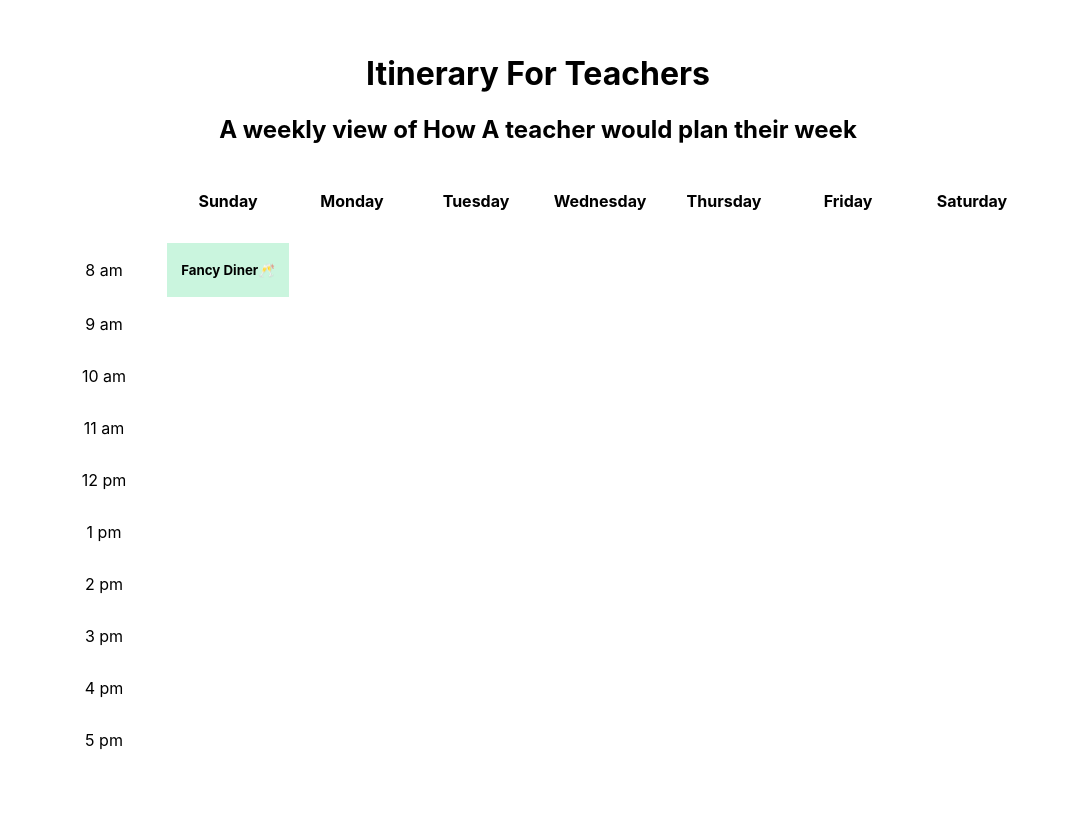
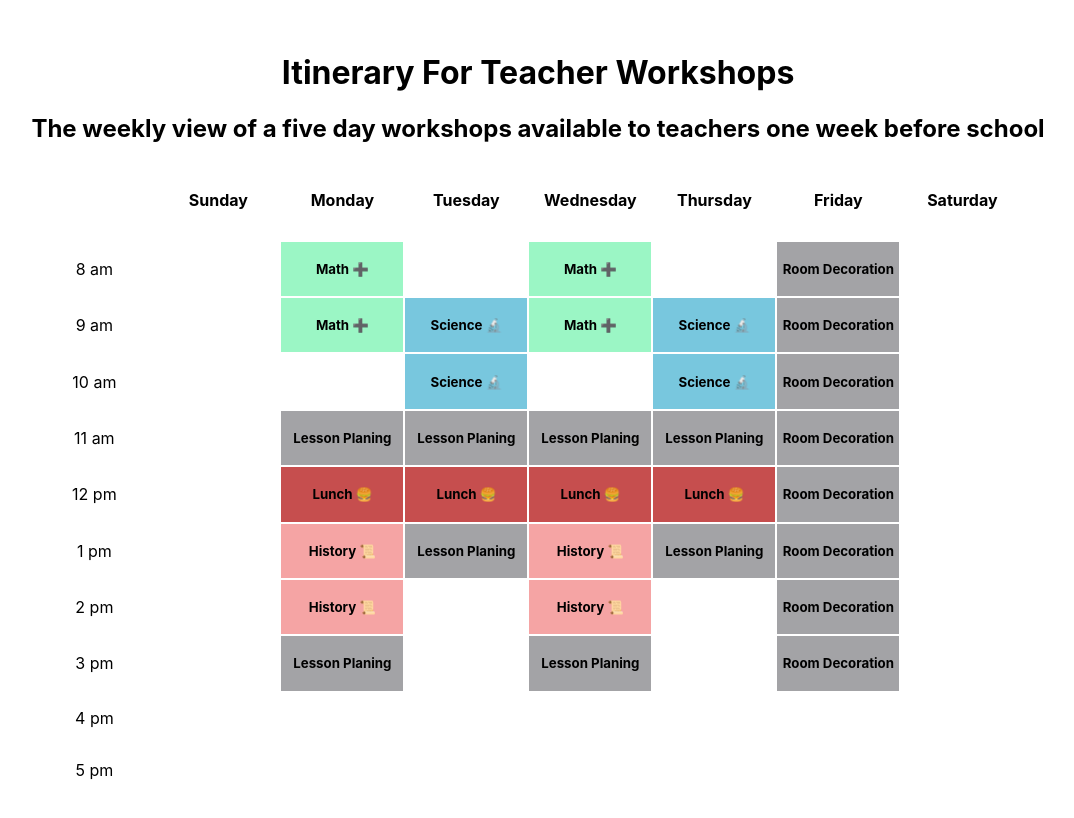
Before and after one commit to Mimi3col/LAB-1-timetabled, a React (Vite) app: page / in a window 1280 px wide. Shown: the top 818 px of the page, without its empty margins (102-1176 px from the left). Built offline with nearby package versions, Linux system fonts and the light colour scheme.

Commit message:
step 6 done

```diff
--- a/src/App.jsx
+++ b/src/App.jsx
@@ -5,8 +5,8 @@ const App = () => {
 
     return (
         <div className="App">
-        <h1>Itinerary For Teachers</h1>
-        <h2>A weekly view of How A teacher would plan their week</h2>
+        <h1>Itinerary For Teacher Workshops</h1>
+        <h2>The weekly view of a five day workshops available to teachers one week before school</h2>
         <Calendar/>
         </div>
     )
--- a/src/components/Calendar.jsx
+++ b/src/components/Calendar.jsx
@@ -21,82 +21,82 @@ const Calendar = () => {
             <tbody>
             <tr>
                 <td className="time">8 am</td>
-                <Event event='Fancy Diner🥂' color='green' />
                 <td></td>
+                <Event event='Math ➕' color='green' />
                 <td></td>
+                <Event event='Math ➕' color='green' />
                 <td></td>
-                <td></td>
-                <td></td>
+                <Event event={'Room Decoration'} color={'gray'}/>
                 <td></td>
             </tr>
             <tr>
                 <td className="time">9 am</td>
                 <td></td>
-                <td></td>
-                <td></td>
-                <td></td>
-                <td></td>
-                <td></td>
+                <Event event='Math ➕' color='green' />
+                <Event event='Science 🔬' color='blue'/>
+                <Event event='Math ➕' color='green' />
+                <Event event='Science 🔬' color='blue'/>
+                <Event event={'Room Decoration'} color={'gray'}/>
                 <td></td>
             </tr>
             <tr>
                 <td className="time">10 am</td>
                 <td></td>
                 <td></td>
+                <Event event='Science 🔬' color='blue'/>
                 <td></td>
-                <td></td>
-                <td></td>
-                <td></td>
+                <Event event='Science 🔬' color='blue'/>
+                <Event event={'Room Decoration'} color={'gray'}/>
                 <td></td>
             </tr>
             <tr>
                 <td className="time">11 am</td>
                 <td></td>
-                <td></td>
-                <td></td>
-                <td></td>
-                <td></td>
-                <td></td>
+                <Event event={'Lesson Planing'} color={'gray'}/>
+                <Event event={'Lesson Planing'} color={'gray'}/>
+                <Event event={'Lesson Planing'} color={'gray'}/>
+                <Event event={'Lesson Planing'} color={'gray'}/>
+                <Event event={'Room Decoration'} color={'gray'}/>
                 <td></td>
             </tr>
             <tr>
                 <td className="time">12 pm</td>
                 <td></td>
-                <td></td>
-                <td></td>
-                <td></td>
-                <td></td>
-                <td></td>
+                <Event event={'Lunch 🍔'} color={'red'}/>
+                <Event event={'Lunch 🍔'} color={'red'}/>
+                <Event event={'Lunch 🍔'} color={'red'}/>
+                <Event event={'Lunch 🍔'} color={'red'}/>
+                <Event event={'Room Decoration'} color={'gray'}/>
                 <td></td>
             </tr>
             <tr>
                 <td className="time">1 pm</td>
                 <td></td>
-                <td></td>
-                <td></td>
-                <td></td>
-                <td></td>
-                <td></td>
+                <Event event={'History 📜'} color={'pink'}/>
+                <Event event={'Lesson Planing'} color={'gray'}/>
+                <Event event={'History 📜'} color={'pink'}/>
+                <Event event={'Lesson Planing'} color={'gray'}/>
+                <Event event={'Room Decoration'} color={'gray'}/>
                 <td></td>
             </tr>
             <tr>
                 <td className="time">2 pm</td>
                 <td></td>
+                <Event event={'History 📜'} color={'pink'}/>
                 <td></td>
+                <Event event={'History 📜'} color={'pink'}/>
                 <td></td>
-                <td></td>
-                <td></td>
-                <td></td>
+                <Event event={'Room Decoration'} color={'gray'}/>
                 <td></td>
             </tr>
             <tr>
                 <td className="time">3 pm</td>
                 <td></td>
+                <Event event={'Lesson Planing'} color={'gray'}/>
                 <td></td>
+                <Event event={'Lesson Planing'} color={'gray'}/>
                 <td></td>
-                <td></td>
-                <td></td>
-                <td></td>
+                <Event event={'Room Decoration'} color={'gray'}/>
                 <td></td>
             </tr>
             <tr>
--- a/src/index.css
+++ b/src/index.css
@@ -30,13 +30,21 @@ td {
 }
 
 .pink {
-    background:pink;
+    background: rgb(245, 164, 164);
 }
 
 .blue {
-    background:rgb(190, 219, 229);
+    background: rgb(120, 199, 222);
 }
 
 .green {
-    background:rgb(202, 245, 222);
+    background: rgb(155, 246, 197);
 }
+
+.red {
+    background: rgb(198, 78, 78);
+}
+
+.gray {
+    background: rgb(163, 163, 166);
+}
```
